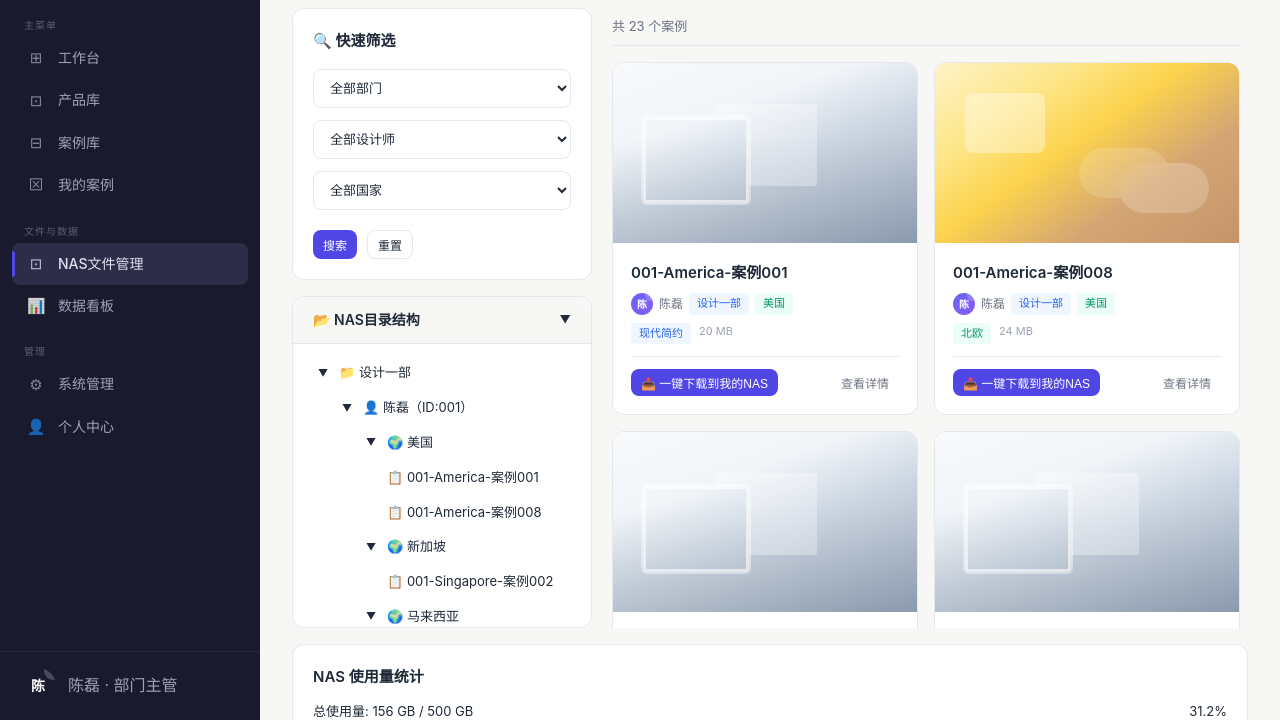
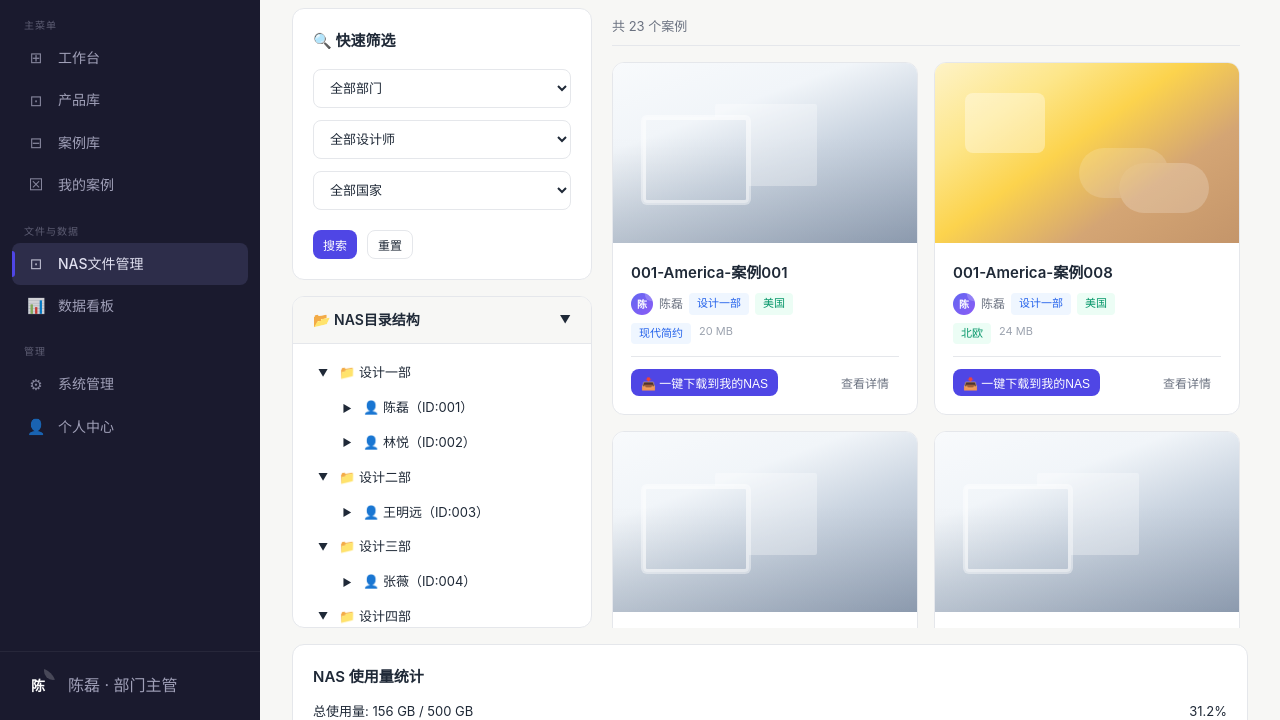
Before and after one commit to AgentOpen/designcase-pro, a plain HTML site: page nas.html in a window 1280 px wide. Shown: the part 80-800 px from the top of the page. Drawn offline with Linux system fonts and the light colour scheme.

Commit message:
fix: 优化NAS目录结构，只展开部门层级，人名和国家默认收起

```diff
--- a/nas.html
+++ b/nas.html
@@ -260,12 +260,12 @@ function buildNASTree() {
     for (const designer in nasData[dept].designers) {
       const dObj = nasData[dept].designers[designer];
       const dKey = `n-${dept}/${designer}`;
-      html += `<div class="dir-item" onclick="toggleDir(this,'${dKey}')"><span class="dir-toggle">▼</span>👤 ${designer}（ID:${dObj.id}）</div>`;
-      html += `<div class="dir-children" id="children-${dKey}" style="display:block;">`;
+      html += `<div class="dir-item" onclick="toggleDir(this,'${dKey}')"><span class="dir-toggle">▶</span>👤 ${designer}（ID:${dObj.id}）</div>`;
+      html += `<div class="dir-children" id="children-${dKey}" style="display:none;">`;
       for (const country in dObj.countries) {
         const cKey = `${dKey}/${country}`;
-        html += `<div class="dir-item" onclick="toggleDir(this,'${cKey}')"><span class="dir-toggle">▼</span>🌍 ${country}</div>`;
-        html += `<div class="dir-children" id="children-${cKey}" style="display:block;">`;
+        html += `<div class="dir-item" onclick="toggleDir(this,'${cKey}')"><span class="dir-toggle">▶</span>🌍 ${country}</div>`;
+        html += `<div class="dir-children" id="children-${cKey}" style="display:none;">`;
         dObj.countries[country].forEach(cn => {
           html += `<div class="dir-item" onclick="selectTreeCase('${dept}','${designer}','${country}','${cn}')">📋 ${cn}</div>`;
         });
```
